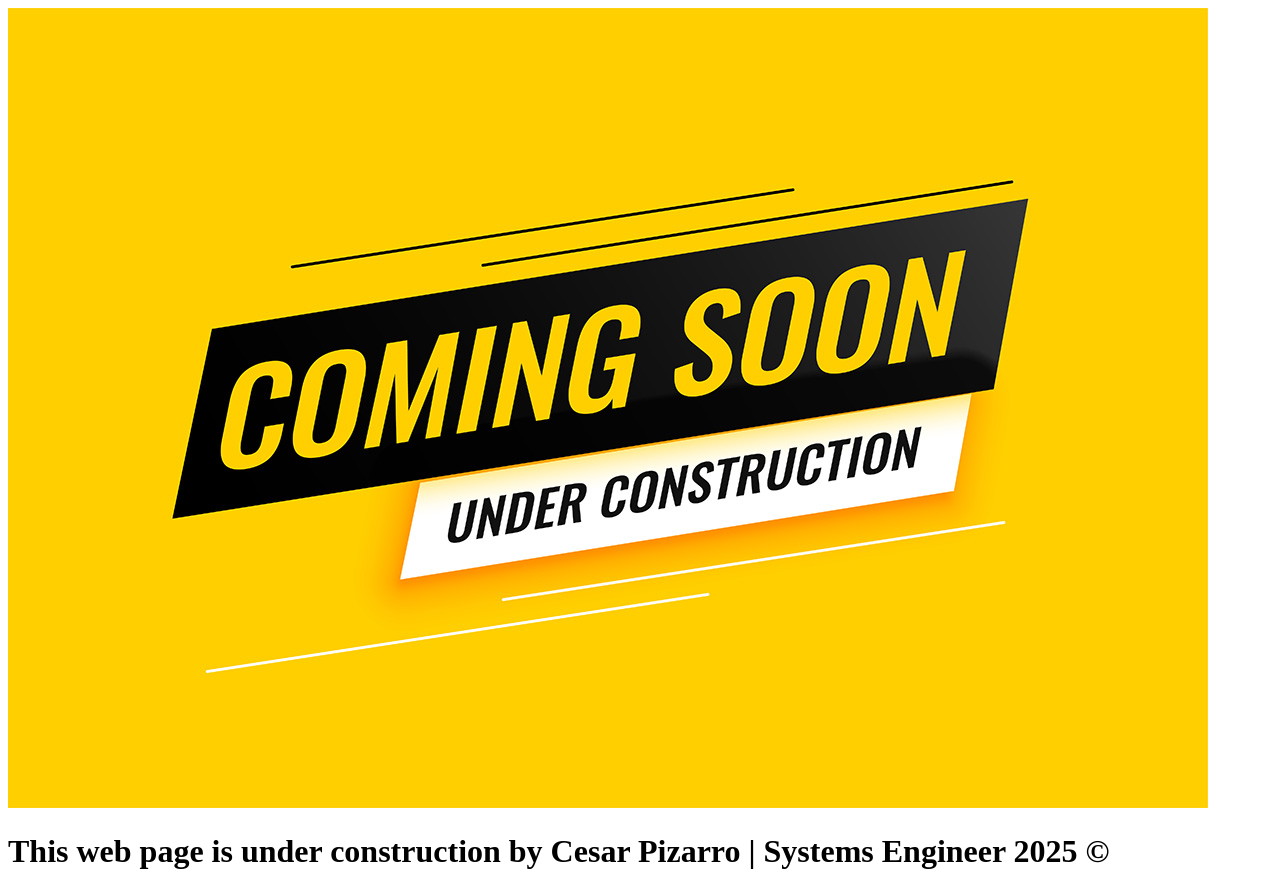
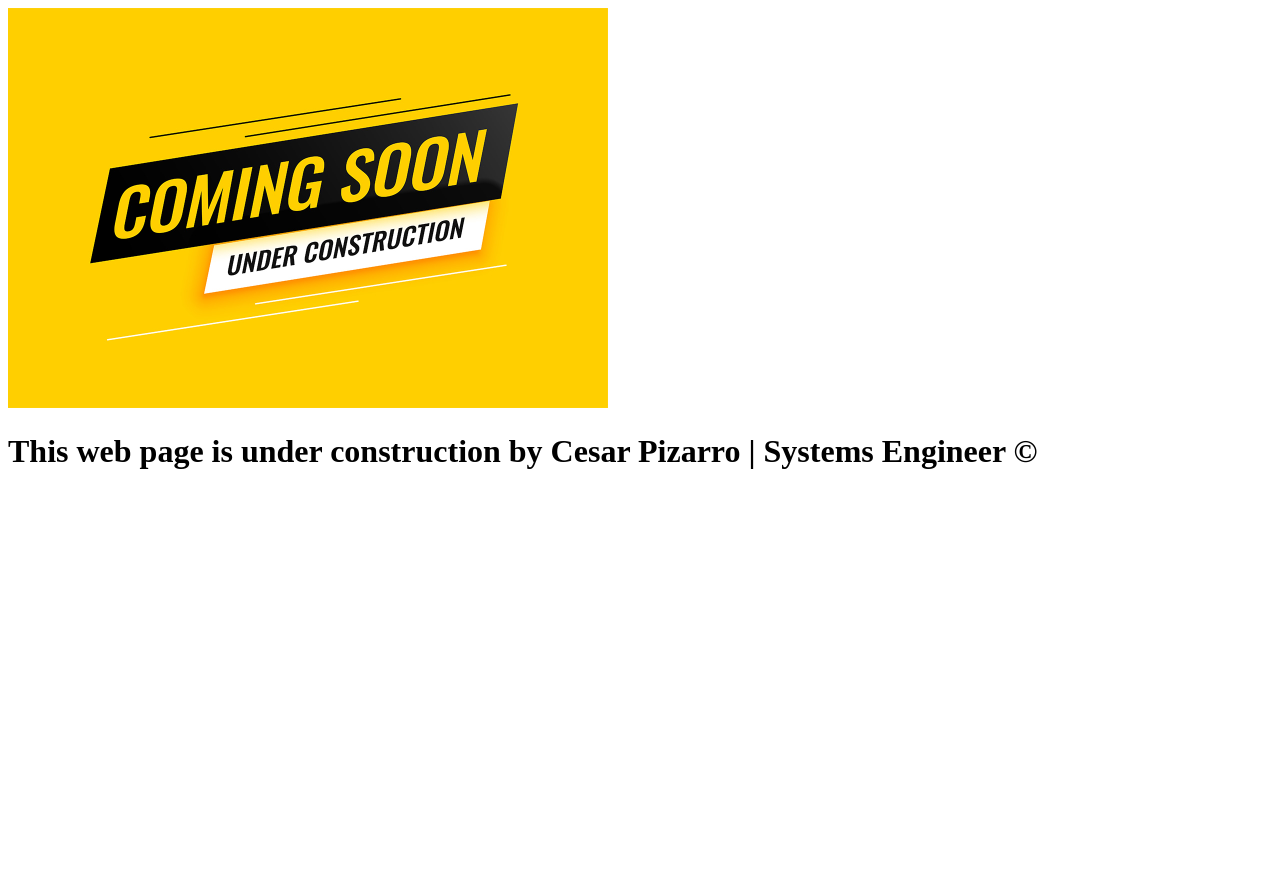
Before and after one commit to cesarpizarro/cesarpizarro, a plain HTML site: page index.html in a window 1280 px wide. After the commit the page ends 800 px from the top, so only its background shows below. Drawn offline with Linux system fonts and the light colour scheme.

Commit message:
Update index.html

```diff
--- a/index.html
+++ b/index.html
@@ -7,7 +7,8 @@
     <title>Cesar Pizarro | Systems Engineer</title>
 </head>
 <body>
-    <img src="Coming_soon.jpg" alt="Coming Soon"/>
-    <h1>This web page is under construction by Cesar Pizarro | Systems Engineer 2025 ©</h1>
+    <img src="Coming_soon.jpg" alt="Coming Soon" width="600"
+     height="400">
+    <h1>This web page is under construction by Cesar Pizarro | Systems Engineer ©</h1>
 </body>
 </html>
```
